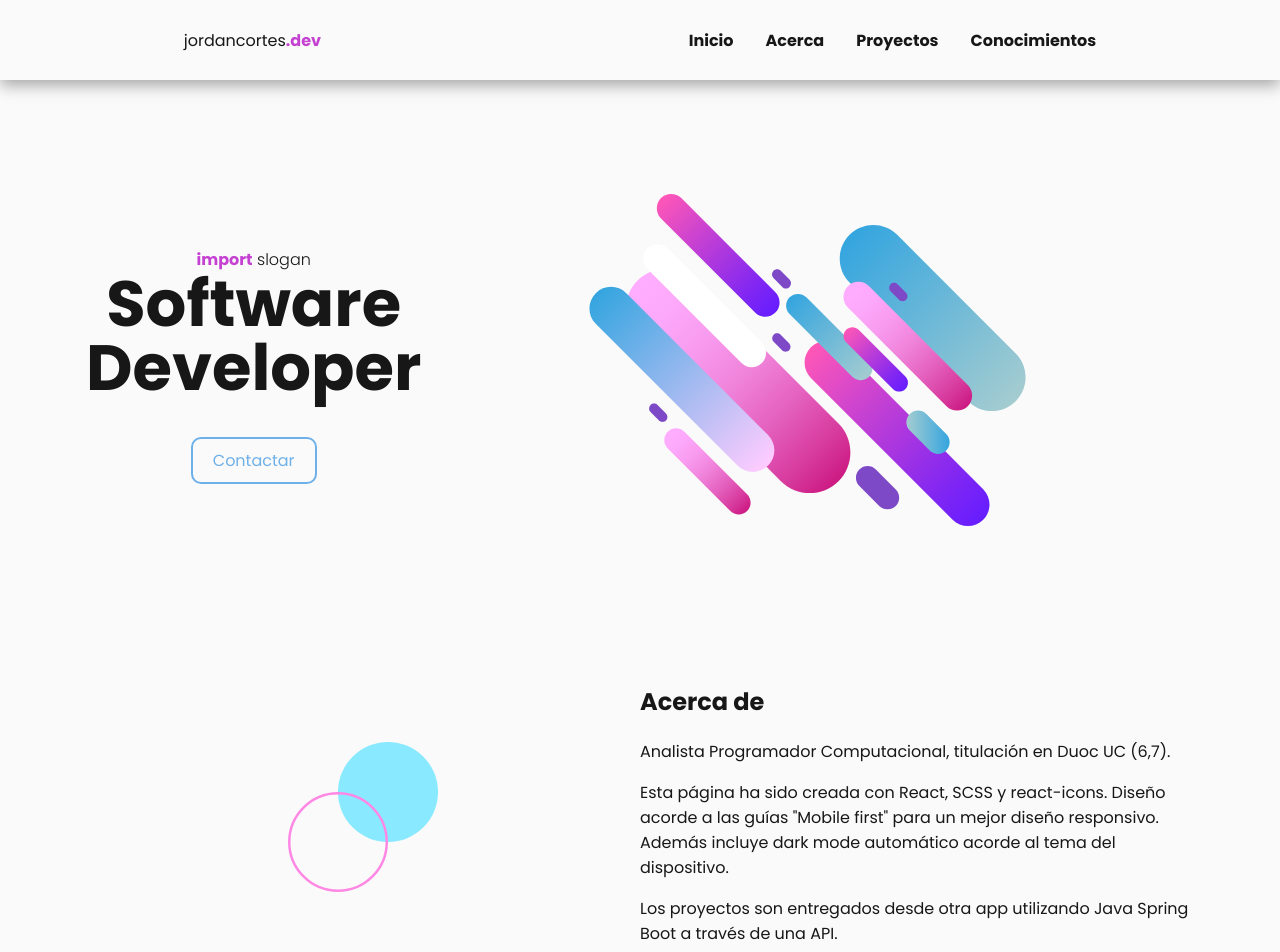
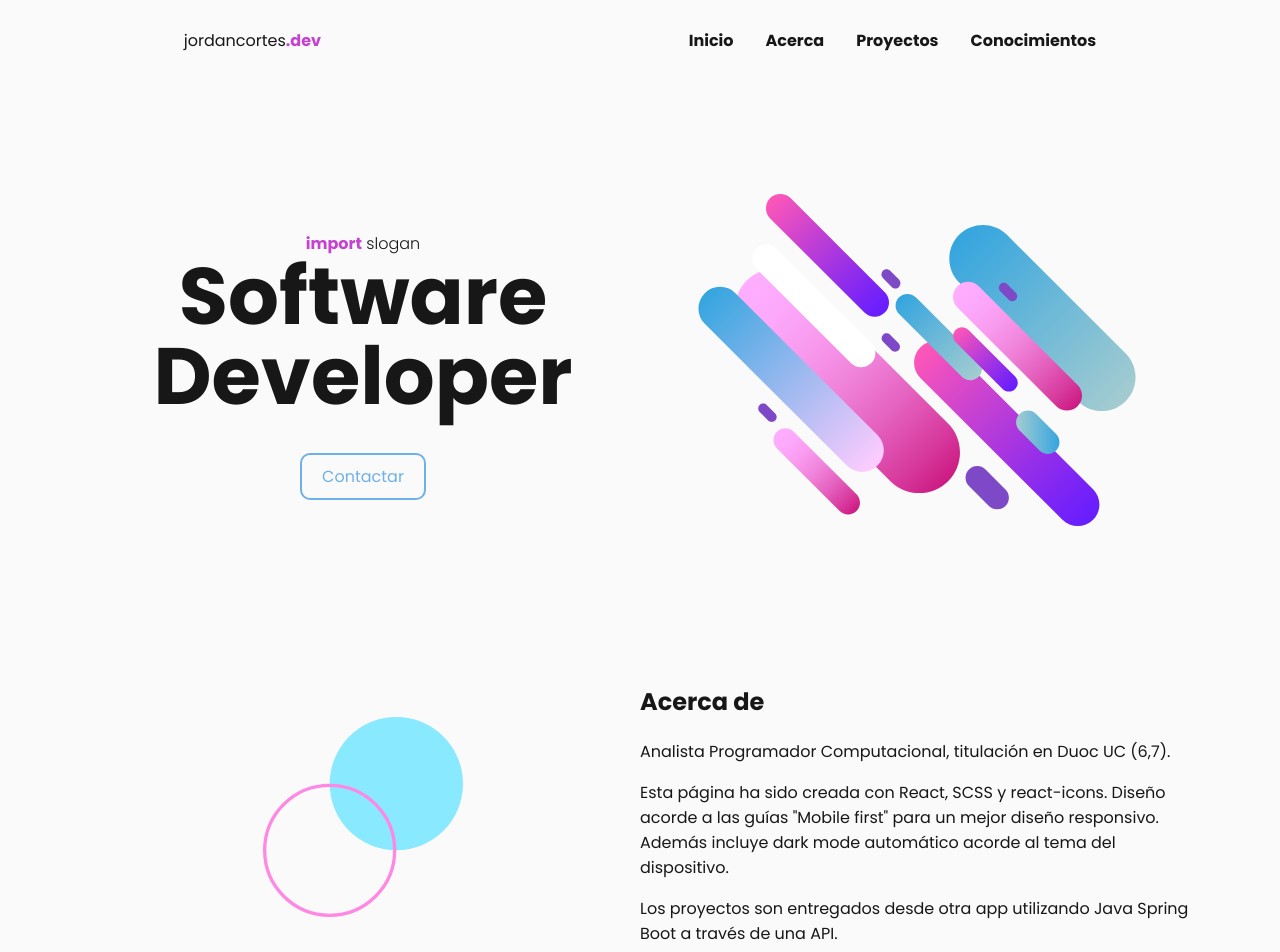
Before and after one commit to Jaycedam/portfolio-react, a React (Create React App) app: page / in a window 1280 px wide. Shown: the top 952 px of the page. Built offline with nearby package versions, Linux system fonts and the light colour scheme; no server answers.

Commit message:
fixed hero layout on desktop, bg to cards

```diff
--- a/src/css/_about.scss
+++ b/src/css/_about.scss
@@ -19,6 +19,8 @@
 
             img {
                 height: 100%;
+                width: 100%;
+                object-fit: scale-down;
             }
         }
     }
--- a/src/css/_header.scss
+++ b/src/css/_header.scss
@@ -13,7 +13,7 @@
 
 .primary-header {
   height: 100%;
-  width: 70%;
+  width: 60%;
   position: fixed;
   top: 0;
   right: 0;
@@ -21,7 +21,7 @@
   background-color: var(--bg-light);
   transform: translateX(100%);
   transition: transform 400ms ease-in-out;
-  box-shadow: rgba(0, 0, 0, 0.35) 0px 5px 15px;
+  // box-shadow: rgba(0, 0, 0, 0.35) 0px 5px 15px;
 
   .logo {
     display: none;
--- a/src/css/_projects.scss
+++ b/src/css/_projects.scss
@@ -12,6 +12,7 @@
         flex-wrap: wrap;
 
         .project {
+            background-color: var(--card-light);
             display: flex;
             flex-direction: column;
             align-items: center;
--- a/src/css/main.css
+++ b/src/css/main.css
@@ -56,7 +56,7 @@
 
 .primary-header {
   height: 100%;
-  width: 70%;
+  width: 60%;
   position: fixed;
   top: 0;
   right: 0;
@@ -64,7 +64,6 @@
   background-color: var(--bg-light);
   transform: translateX(100%);
   transition: transform 400ms ease-in-out;
-  box-shadow: rgba(0, 0, 0, 0.35) 0px 5px 15px;
 }
 .primary-header .logo {
   display: none;
@@ -143,6 +142,9 @@
 }
 .about-section .container .image img {
   height: 100%;
+  width: 100%;
+  -o-object-fit: scale-down;
+     object-fit: scale-down;
 }
 
 .projects-section h2 {
@@ -157,6 +159,7 @@
   flex-wrap: wrap;
 }
 .projects-section .project-list .project {
+  background-color: var(--card-light);
   display: flex;
   flex-direction: column;
   align-items: center;
@@ -221,9 +224,9 @@ footer .container a {
 :root {
   scroll-behavior: smooth;
   --bg-light: #fafafa;
-  --bg-dark: #171717;
-  --card-light: #fdfdfd;
-  --card-dark: #222222;
+  --bg-dark: #121212;
+  --card-light: #fff;
+  --card-dark: #161616;
   --primary-color: #6eb0e8;
   --secondary-color: #c541d2;
   --text-light: #fff;
@@ -295,6 +298,10 @@ section {
     color: var(--text-dark) !important;
     background-color: var(--bg-light);
   }
+
+  .project-list .project {
+    background-color: var(--card-dark) !important;
+  }
 }
 @media (min-width: 576px) {
   .container {
@@ -326,12 +333,7 @@ section {
   }
   .about-section .container .image {
     width: 50%;
-    height: 150px;
-  }
-  .about-section .container .image img {
-    width: 80%;
-    -o-object-fit: scale-down;
-       object-fit: scale-down;
+    height: 200px;
   }
 }
 @media (min-width: 992px) {
@@ -344,6 +346,12 @@ section {
     padding-top: 5em;
     padding-bottom: 5em;
     flex-direction: row-reverse;
+  }
+  .hero .container .hero-text {
+    width: 50%;
+  }
+  .hero .container .hero-text h1 {
+    font-size: 5em !important;
   }
 
   .nav-toggle {
--- a/src/css/main.scss
+++ b/src/css/main.scss
@@ -11,9 +11,9 @@
 :root {
     scroll-behavior: smooth;
     --bg-light: #fafafa;
-    --bg-dark: #171717;
-    --card-light: #fdfdfd;
-    --card-dark: #222222;
+    --bg-dark: #121212;
+    --card-light: #fff;
+    --card-dark: #161616;
     --primary-color: #6eb0e8;
     --secondary-color: #c541d2;
     --text-light: #fff;
@@ -93,6 +93,10 @@ section {
             background-color: var(--bg-light);
         }
     }
+
+    .project-list .project {
+        background-color: var(--card-dark) !important;
+    }
 }
 
 // Responsive Queries
@@ -132,12 +136,7 @@ section {
 
         .image {
             width: 50%;
-            height: 150px;
-
-            img {
-                width: 80%;
-                object-fit: scale-down;
-            }
+            height: 200px;
         }
     }
 
@@ -153,6 +152,14 @@ section {
         padding-top: 5em;
         padding-bottom: 5em;
         flex-direction: row-reverse;
+
+        .hero-text {
+            width: 50%;
+
+            h1 {
+                font-size: 5em !important;
+            }
+        }
     }
 
     .nav-toggle {
```
Also changed, not shown: 1 other file (tests, documents, lock files or other folders).
